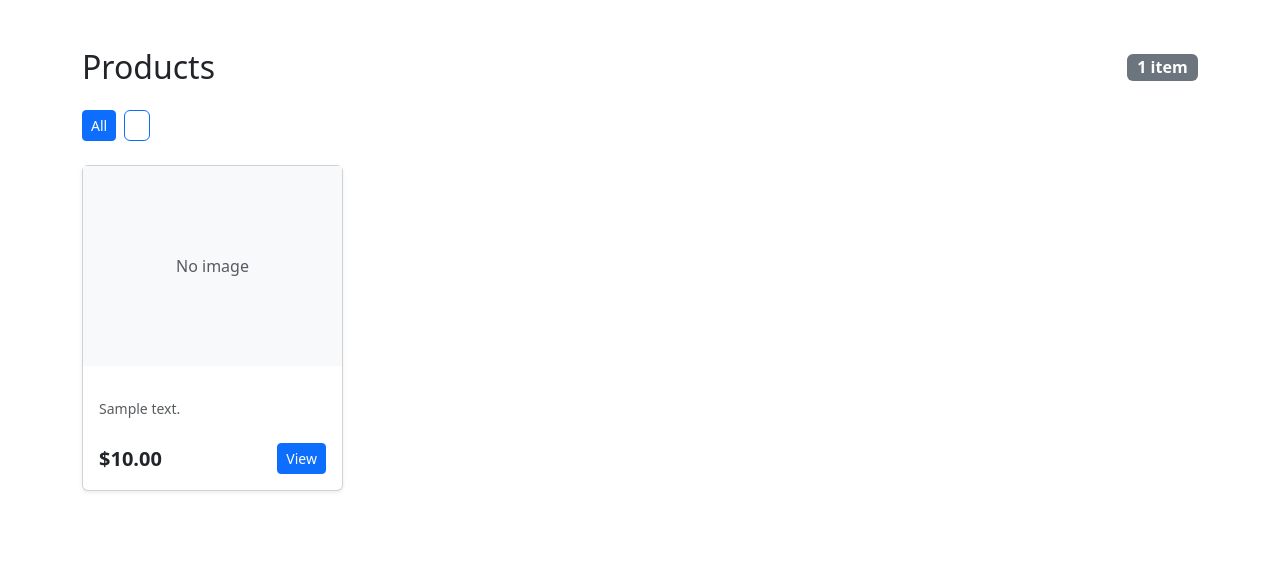
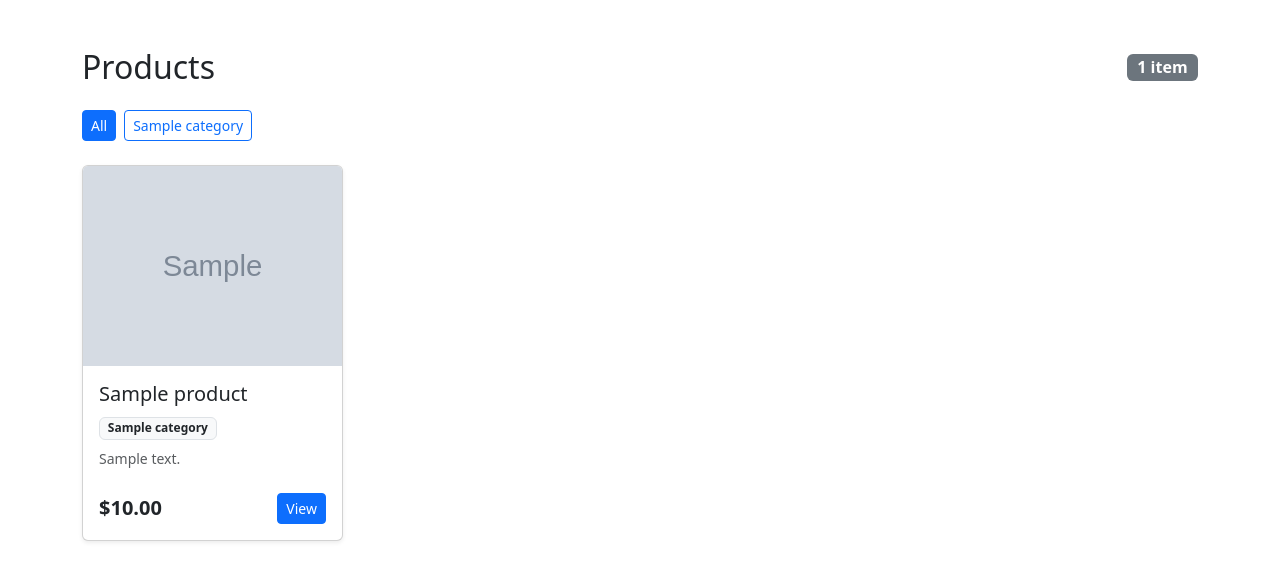
Before and after one commit to Shuvo018/E-Commerce-ostad, a Django app: page /products/product_list/ in a window 1280 px wide. Shown: the top 581 px of the page. Run offline with Django 5.2, Linux system fonts and the light colour scheme; tables that the repository leaves empty hold one stand-in row (values such as "Sample post"); grey boxes marked "Sample" are stand-in pictures.

Commit message:
created: product detail view and template

```diff
--- a/products/urls.py
+++ b/products/urls.py
@@ -1,5 +1,6 @@
 from django.urls import include, path
-from .views import product_list
+from .views import product_list, product_detail_view
 urlpatterns = [
     path('product_list/', product_list, name='product_list'),
+    path('<int:pk>', product_detail_view, name='product_detail'),
 ]
--- a/products/views.py
+++ b/products/views.py
@@ -19,3 +19,14 @@ def product_list(request):
         'categories': categories,
         'current_category': current_category,
     })
+
+def product_detail_view(request, pk):
+    product = Product.objects.filter(pk=pk).first()
+    if product:
+        return render(request,
+                    'products/product_detail.html',
+                    {'product': product,})
+    else:
+        return render(request,
+            'products/product_detail.html',
+            {'message': 'Product detail not found',})
--- a/templates/products/product_category.html
+++ b/templates/products/product_category.html
@@ -24,8 +24,8 @@
       </a>
       {% for category in categories %}
         <a href="?category={{ category.slug }}"
-           class="btn btn-lm {% if current_category and current_category.slug == category.slug %}btn-primary{% else %}btn-outline-primary{% endif %}">
-          {{ category.name }}
+           class="btn btn-sm {% if current_category and current_category.slug == category.slug %}btn-primary{% else %}btn-outline-primary{% endif %}">
+          {{ category.category_name }}
         </a>
       {% endfor %}
     </div>
@@ -36,8 +36,8 @@
       {% for product in products %}
         <div class="col-12 col-sm-6 col-md-4 col-lg-3">
           <div class="card h-100 shadow-sm">
-            {% if product.image %}
-              <img src="{{ product.image.url }}" class="card-img-top" alt="{{ product.name }}" style="height: 200px; object-fit: cover;">
+            {% if product.product_images.first %}
+              <img src="{{ product.product_images.first.image.url }}" class="card-img-top" alt="{{ product.product_name }}" style="height: 200px; object-fit: cover;">
             {% else %}
               <div class="bg-light d-flex align-items-center justify-content-center" style="height: 200px;">
                 <span class="text-muted">No image</span>
@@ -45,11 +45,11 @@
             {% endif %}
 
             <div class="card-body d-flex flex-column">
-              <h5 class="card-title">{{ product.name }}</h5>
+              <h5 class="card-title">{{ product.product_name }}</h5>
 
               {% if product.category %}
                 <p class="mb-2">
-                  <span class="badge bg-light text-dark border">{{ product.category.name }}</span>
+                  <span class="badge bg-light text-dark border">{{ product.category.category_name }}</span>
                 </p>
               {% endif %}
 
@@ -63,7 +63,7 @@
                 {% if product.price %}
                   <span class="fw-bold fs-5">${{ product.price }}</span>
                 {% endif %}
-                <a href=" " class="btn btn-primary btn-sm">
+                <a href="{% url 'product_detail' product.pk %}" class="btn btn-primary btn-sm">
                   View
                 </a>
               </div>
@@ -74,7 +74,7 @@
     </div>
   {% else %}
     <div class="alert alert-info" role="alert">
-      No products found{% if current_category %} in "{{ current_category.name }}"{% endif %}.
+      No products found{% if current_category %} in "{{ current_category.category_name }}"{% endif %}.
     </div>
   {% endif %}
 
```
Also changed, not shown: templates/products/product_detail.html (added, +127 -0 lines), media/products/images/light-bulb-376926_1280.jpg (added), media/products/images/pngtree-red-mars-planet-image-png-image_13861942.png (added).
